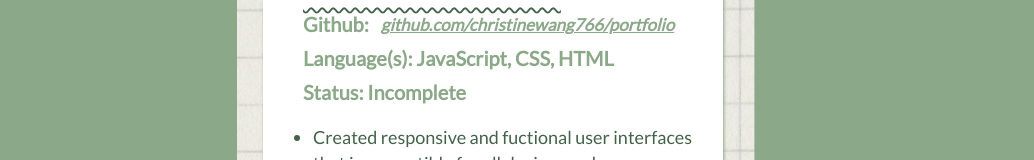
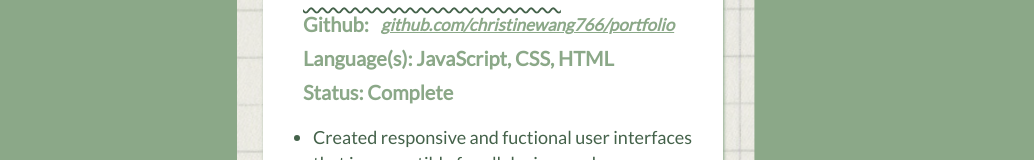
Before and after one commit to christinewang766/christinewang766, a React (Create React App) app: page /#/projects in a window 1280 px wide. Shown: the part 447-607 px from the top of the page, without its empty margins (112-1146 px from the left). Built offline with nearby package versions, Linux system fonts and the light colour scheme; a web font is replaced by a local one.

Commit message:
changed website status to COMPLETE in projects page

```diff
--- a/src/pages/Projects/index.js
+++ b/src/pages/Projects/index.js
@@ -30,7 +30,7 @@ const Projects = () => {
                                         <GitLink href="https://github.com/christinewang766/portfolio/" target="_blank">github.com/christinewang766/portfolio</GitLink>
                                     </GitWrap>
                                     <Topic>Language(s): JavaScript, CSS, HTML</Topic>
-                                    <Topic>Status: Incomplete</Topic>
+                                    <Topic>Status: Complete</Topic>
                                     <Description>
                                         <ListItem>Created responsive and fuctional user interfaces that is compatible for all devices and screens.</ListItem>
                                         <ListItem>Designed website with modern JavaScript frameworks like React, HTML5, and CSS3. </ListItem>
```
